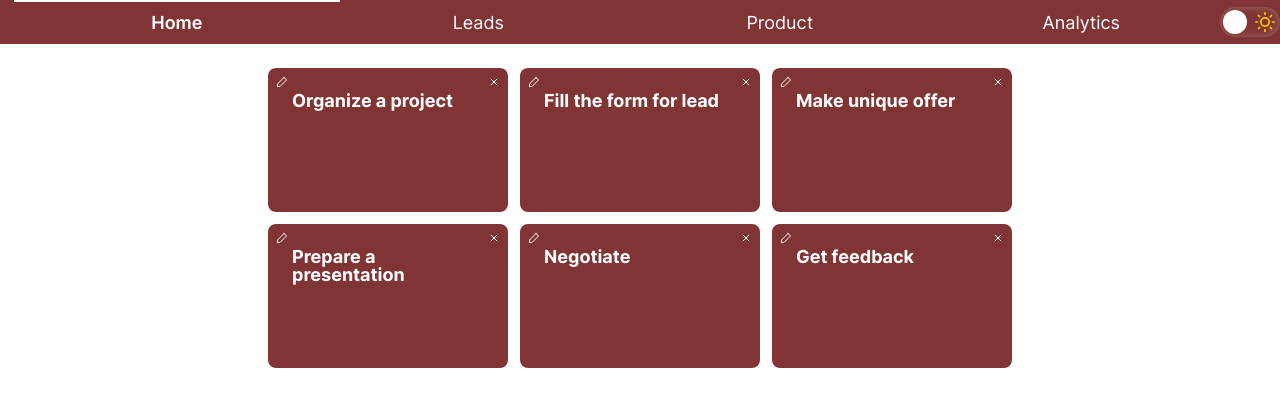
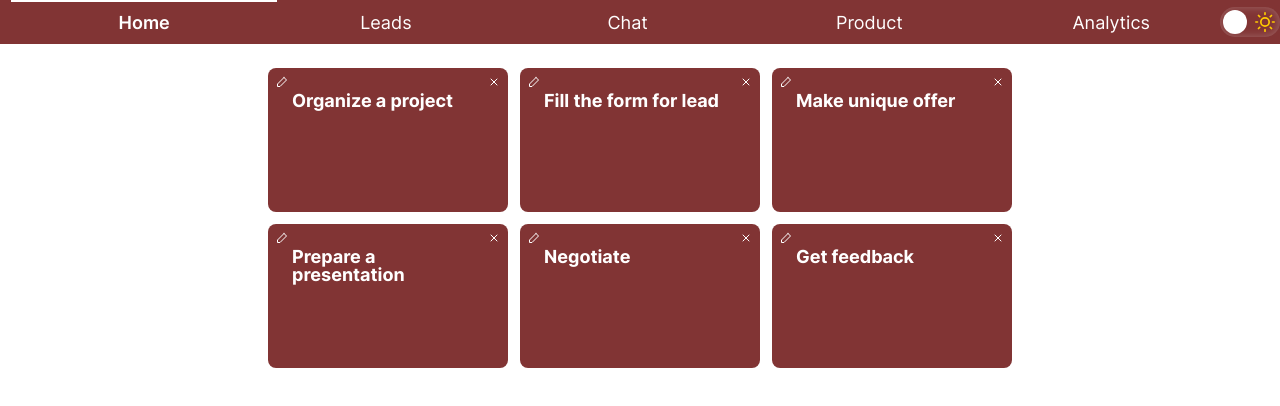
Before and after one commit to DgtlBureau/outReach-front, a React (Create React App) app: page / in a window 1280 px wide. Shown: the top 406 px of the page. Built offline with nearby package versions, Linux system fonts and the light colour scheme.

Commit message:
feat: add chat link

```diff
--- a/src/components/Navigation/Navigation.tsx
+++ b/src/components/Navigation/Navigation.tsx
@@ -33,6 +33,16 @@ const Navigation = () => {
             className={({ isActive }) =>
               `navigation__link ${isActive && 'navigation__link--active'}`
             }
+            to='/leads/Chat'
+          >
+            Chat
+          </NavLink>
+        </li>
+        <li className='navigation__link-item'>
+          <NavLink
+            className={({ isActive }) =>
+              `navigation__link ${isActive && 'navigation__link--active'}`
+            }
             to='/product'
           >
             Product
```
